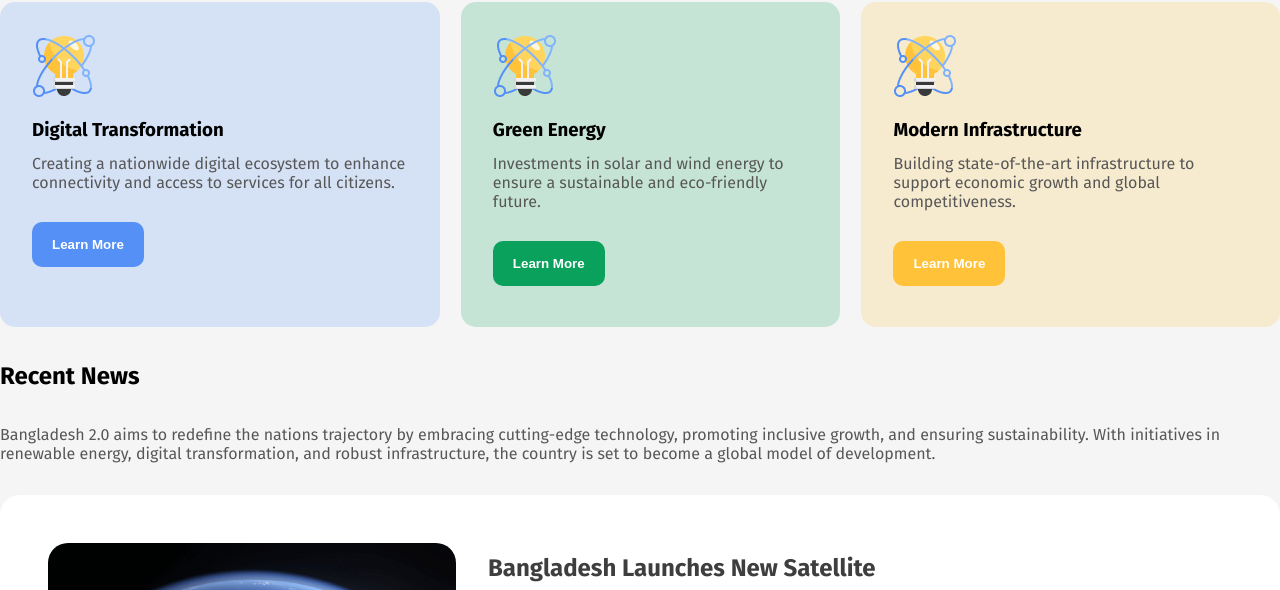
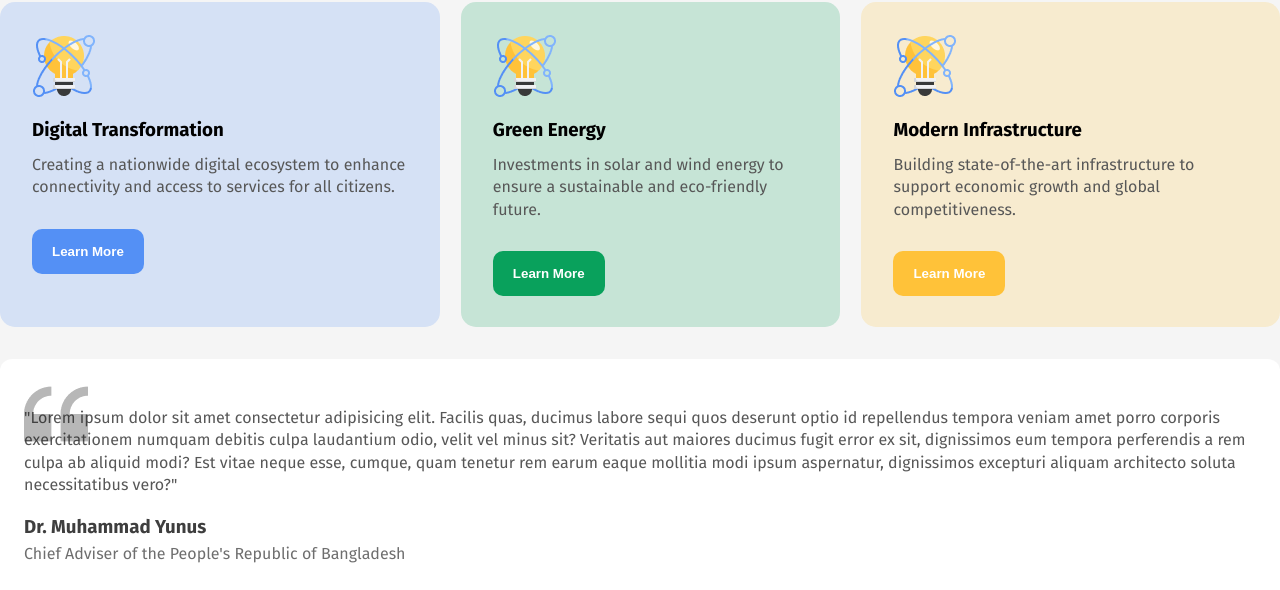
Before and after one commit to tamanna-h/B11A1, a plain HTML site: page index.html in a window 1280 px wide. Shown: the part 719-1309 px from the top of the page. Drawn offline with Linux system fonts and the light colour scheme.

Commit message:
quote section done

```diff
--- a/css/style.css
+++ b/css/style.css
@@ -15,6 +15,7 @@ body{
 }
 p{
     color: #575757;
+    line-height: 1.4;
 }
 .btn{
     outline: none;
@@ -101,6 +102,25 @@ p{
     height: 60px;
 }
 
+/* QUOTE */
+
+.quote{
+    padding: 48px 32px 48px 24px;
+    background: #fff;
+    border-radius: 12px;
+    position: relative;
+}
+.quote_bg{
+    position: absolute;
+    top: 9%;
+}
+.quote h3{
+    margin: 19px 0 5px;
+    color: #3E3E3E;
+}
+.advisor{
+    color: #6E6E6E;
+}
 
 /* Recent News */
 .news_box{
@@ -183,7 +203,7 @@ p{
 }
 
 .donate .btn{
-    margin: 32px 0;
+    margin-top: 32px;
     padding: 13px 26px;
     font-size: 18px;
     font-weight: 600;
@@ -205,7 +225,7 @@ p{
     border-radius: 20px;
 }
 .newsletter_title{
-    margin: 60px 0 30px 0;
+    margin-bottom: 30px;
     font-size: 40px;
 }
 .newsletter input{
--- a/index.html
+++ b/index.html
@@ -60,6 +60,17 @@
         </section>
         <!-- END VISION -->
 
+
+        <!-- START QUOTE -->
+         <section class="quote">
+            <div class="quote_bg">
+                <img src="images/quote-bg.png" alt="">
+            </div>
+            <p class="quote_text">"Lorem ipsum dolor sit amet consectetur adipisicing elit. Facilis quas, ducimus labore sequi quos deserunt optio id repellendus tempora veniam amet porro corporis exercitationem numquam debitis culpa laudantium odio, velit vel minus sit? Veritatis aut maiores ducimus fugit error ex sit, dignissimos eum tempora perferendis a rem culpa ab aliquid modi? Est vitae neque esse, cumque, quam tenetur rem earum eaque mollitia modi ipsum aspernatur, dignissimos excepturi aliquam architecto soluta necessitatibus vero?"</p>
+            <h3>Dr. Muhammad Yunus</h3>
+            <p class="advisor">Chief Adviser of the People's Republic of Bangladesh</p>
+         </section>
+        <!-- END QUOTE -->
 
         <!-- START NEWS -->
         <section class="news">
```
